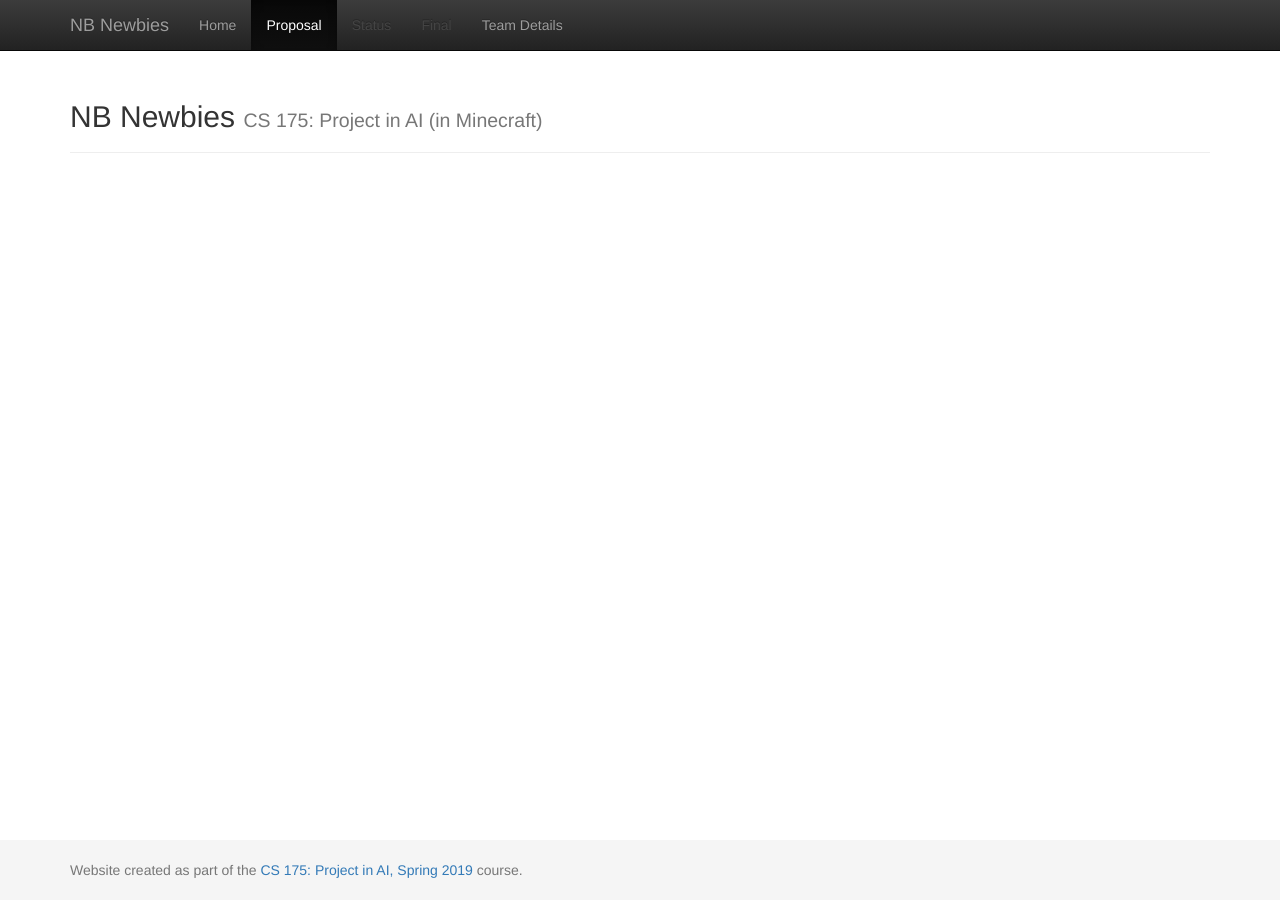
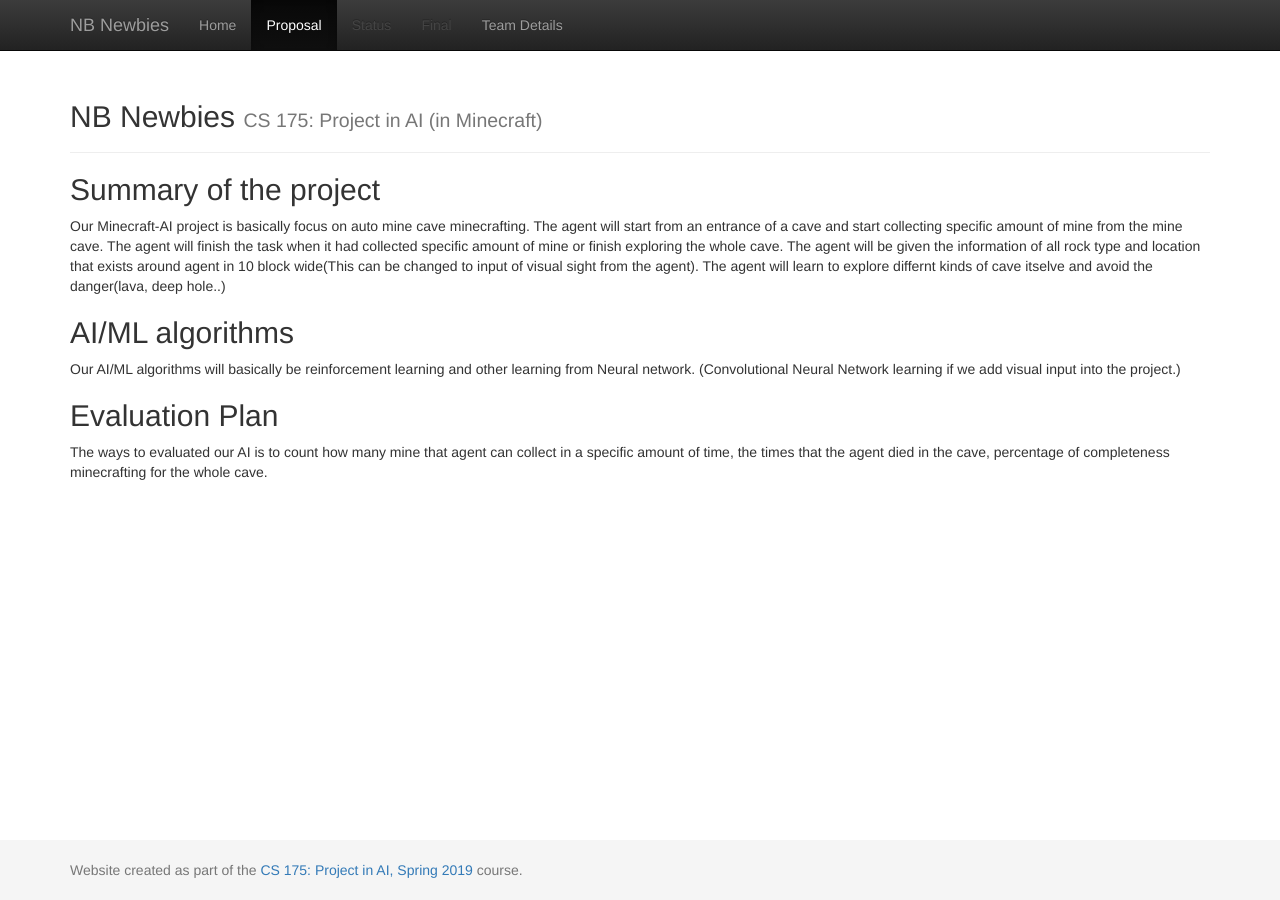
Before and after one commit to boring1234/NB-Newbies, a Jekyll site: the page built from docs/proposal.md, in a window 1280 px wide. Built offline with Jekyll 4.4.1, drawn with Linux system fonts in a browser that asks for light colours.

Commit message:
add the first draft proposal

```diff
--- a/docs/proposal.md
+++ b/docs/proposal.md
@@ -2,3 +2,12 @@
 layout: default
 title: Proposal
 ---
+
+## Summary of the project
+Our Minecraft-AI project is basically focus on auto mine cave minecrafting. The agent will start from an entrance of a cave and start collecting specific amount of mine from the mine cave. The agent will finish the task when it had collected specific amount of mine or finish exploring the whole cave. The agent will be given the information of all rock type and location that exists around agent in 10 block wide(This can be changed to input of visual sight from the agent).  The agent will learn to explore differnt kinds of cave itselve and avoid the danger(lava, deep hole..)
+
+## AI/ML algorithms
+Our AI/ML algorithms will basically be reinforcement learning and other learning from Neural network. (Convolutional Neural Network learning if we add visual input into the project.)
+
+## Evaluation Plan
+The ways to evaluated our AI is to count how many mine that agent can collect in a specific amount of time, the times that the agent died in the cave, percentage of completeness minecrafting for the whole cave.
```
